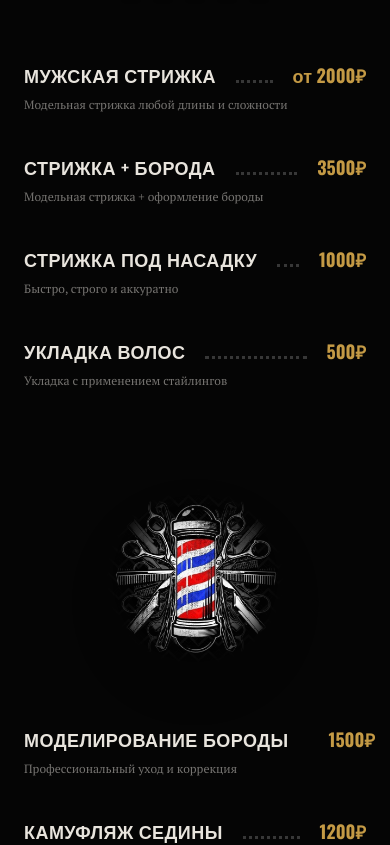
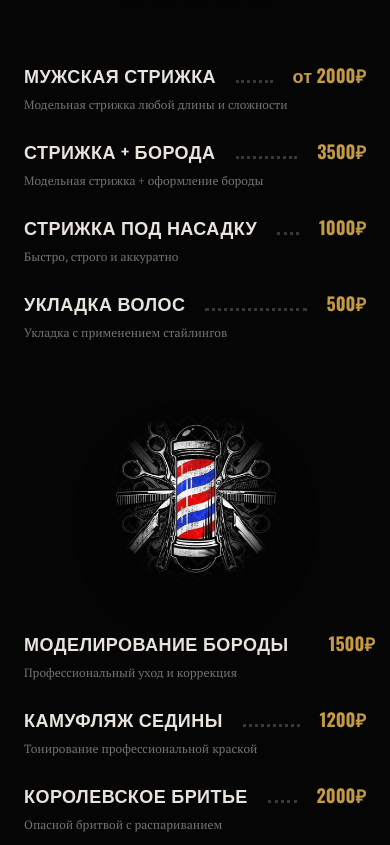
Before and after one commit to stripleef/syndicate, a React (Vite) app: page / in a window 390 px wide. Shown: the part 1880-2725 px from the top of the page. Built offline with nearby package versions, Linux system fonts and the light colour scheme; a web font is replaced by a local one.

Commit message:
Reduce vertical space around center graphic on mobile

```diff
--- a/src/App.jsx
+++ b/src/App.jsx
@@ -311,7 +311,7 @@ const Services = () => {
   ];
 
   const ServiceItem = ({ s }) => (
-    <div className="flex flex-col mb-10 w-full">
+    <div className="flex flex-col mb-6 md:mb-10 w-full">
       <div className="flex justify-between items-baseline w-full">
         <span className="font-oswald font-bold uppercase text-lg md:text-xl text-parchment tracking-wide shrink-0 pr-3">{s.name}</span>
         <div className="flex-1 border-b-[3px] border-dotted border-white/20 mx-2 mb-[6px]"></div>
@@ -339,7 +339,7 @@ const Services = () => {
           </div>
 
           {/* Center Graphic */}
-          <div className="flex flex-col items-center justify-center w-full md:w-[30%] shrink-0 my-6 md:my-0">
+          <div className="flex flex-col items-center justify-center w-full md:w-[30%] shrink-0 my-2 md:my-0">
              <img
                 src={`${import.meta.env.BASE_URL}center-graphic.png`}
                 alt="Center Graphic"
```
